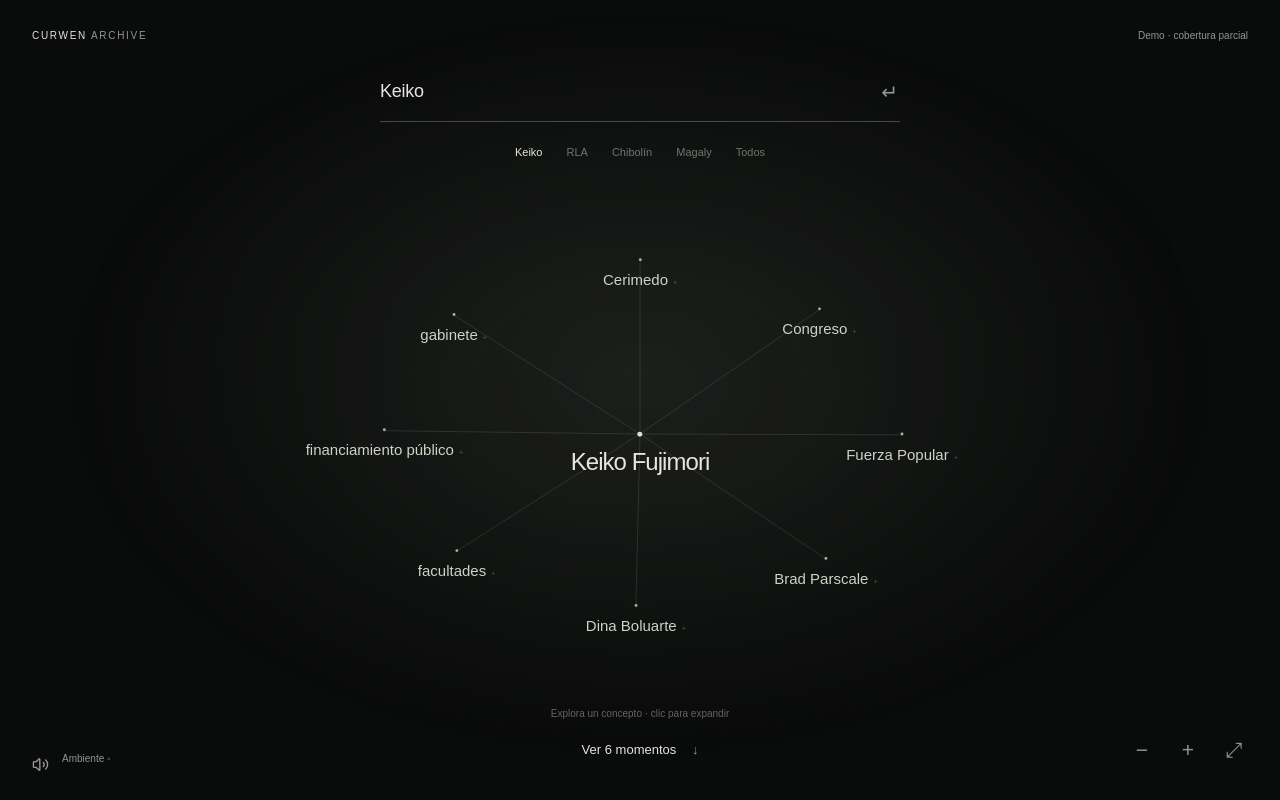
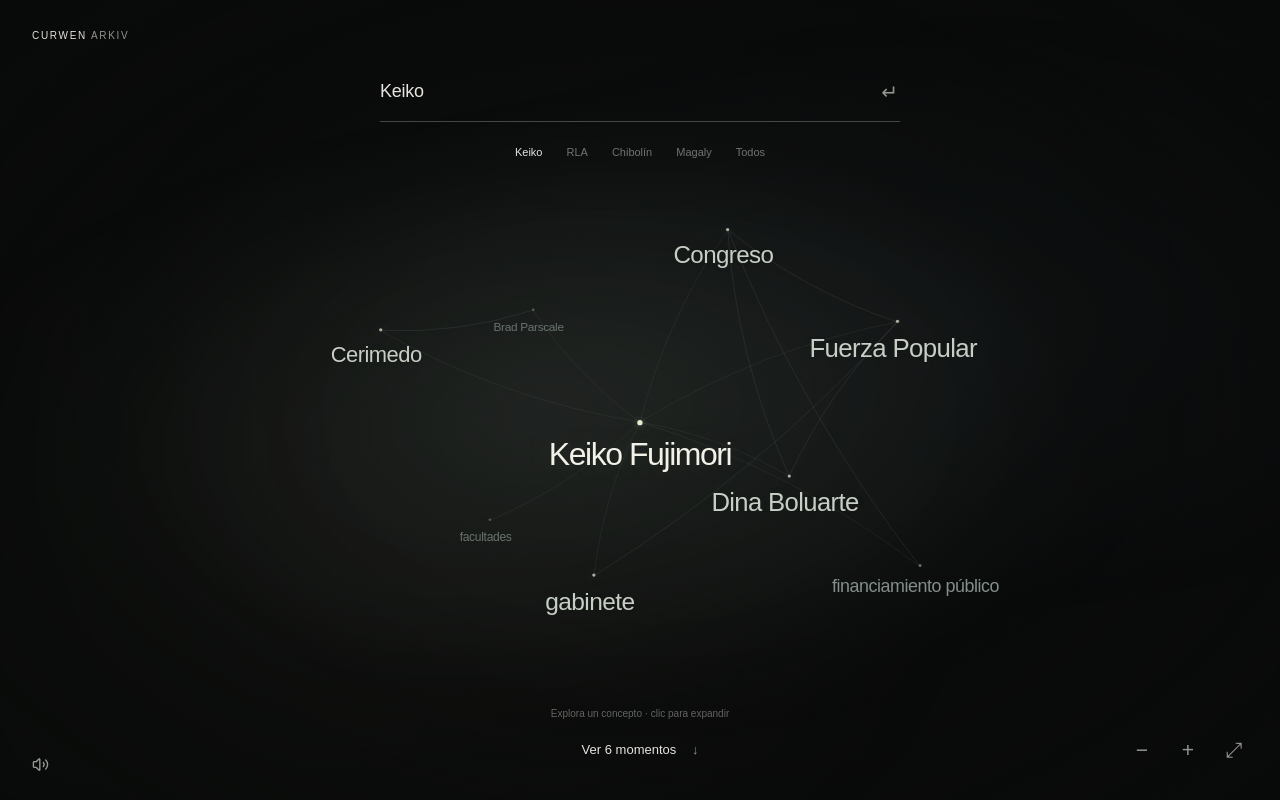
Before and after one commit to tataportal/curwen_arkiv, a Next.js app: page / in a window 1280 px wide. Shown: the top 800 px of the page. Built offline with nearby package versions, Linux system fonts and the light colour scheme.

Commit message:
Give Curwen Arkiv a layered perspective network and correct public branding

```diff
--- a/src/app/globals.css
+++ b/src/app/globals.css
@@ -378,3 +378,24 @@
 .demo-result{scroll-margin-top:32px}.demo-section-title{padding-bottom:28px;border-bottom:1px solid var(--line)}
 @media(max-width:640px){.demo-node-actions{left:24px;right:24px;bottom:128px;font-size:10px;gap:14px;max-width:none}.demo-node-actions>span{flex-basis:100%;font-size:11px}.demo-moment-actions{gap:18px}.demo-network-viewport{inset:205px 12px 228px}.demo-hero{min-height:600px}.demo-section-title h2{font-size:21px}.demo-section-title>.text-action{font-size:10px}.demo-result{gap:9px}.demo-inline-video{margin-left:0}}
 .demo-network .demo-node{max-width:none}.demo-network .demo-node>span,.demo-network .demo-node.is-center>span{max-width:100%}
+/* Spatial atmosphere: irregular evidence pockets and foreground/background focal planes. */
+.demo-network-viewport{inset:178px 45px 135px}
+.demo-network .ambient-backdrop{background:radial-gradient(ellipse at 42% 52%,rgba(135,160,141,.16),transparent 49%),radial-gradient(ellipse at 74% 40%,rgba(117,136,156,.07),transparent 45%),radial-gradient(ellipse at 28% 73%,rgba(165,154,121,.055),transparent 50%);filter:blur(24px);animation:demo-depth-breath 19s ease-in-out infinite}
+@keyframes demo-depth-breath{0%,100%{opacity:.45;transform:scale(1) translate(-.4%,.3%)}50%{opacity:.9;transform:scale(1.08) translate(.5%,-.4%)}}
+.demo-network::after{content:"";position:absolute;inset:0;pointer-events:none;background:radial-gradient(ellipse at 50% 52%,transparent 35%,#080a09a3 95%);z-index:1}
+.demo-network-plane{z-index:2}.demo-network-lines{overflow:visible}
+.demo-network-lines path{fill:none;stroke:#bfd0c5;stroke-width:.7;vector-effect:non-scaling-stroke;opacity:.15;transition:opacity .3s}
+.demo-network-lines path.is-branch{stroke:#b1c2c7;stroke-width:.6;opacity:.26}
+.demo-network .demo-node{gap:12px;letter-spacing:-.025em;z-index:3}
+.demo-network .demo-node[data-plane=anchor]{z-index:8}.demo-network .demo-node[data-plane=anchor]>span{color:#f2f1e8;text-shadow:0 0 45px #c6d5b82b;letter-spacing:-.045em}
+.demo-network .demo-node[data-plane=anchor] i{width:8px;height:8px;background:#e3edcf;box-shadow:0 0 9px #dbe7c54d,0 0 38px #d5e5b875,0 0 80px #c6dbb52e}
+.demo-network .demo-node[data-plane=foreground]>span{color:#d1d8cf;opacity:.95;text-shadow:0 0 28px #aec5b11c}.demo-network .demo-node[data-plane=foreground] i{width:5px;height:5px;box-shadow:0 0 16px #c9daba58}
+.demo-network .demo-node[data-plane=middle]>span{color:#a1afa8;opacity:.8}.demo-network .demo-node[data-plane=middle] i{opacity:.65}
+.demo-network .demo-node[data-plane=background]>span{color:#a0aea8;opacity:.6;filter:blur(.4px)}.demo-network .demo-node[data-plane=background] i{opacity:.4;filter:blur(.3px)}
+.demo-network .demo-node small{opacity:0;transition:opacity .2s;font-size:10px;padding-left:8px}
+.demo-network .demo-node:hover small,.demo-network .demo-node:focus-visible small{opacity:.7}
+.demo-network .demo-node:hover>span,.demo-network .demo-node:focus-visible>span,.demo-network .demo-node.is-active>span{color:#f0f5ed;opacity:1;filter:none;text-shadow:0 0 35px #c8dbbb50}
+.demo-network-plane:has(.demo-node:hover) path{opacity:.075}.demo-network.has-evidence-preview .demo-network-lines{opacity:.35}
+.demo-node-actions,.demo-network-controls{z-index:4}
+@media(max-width:640px){.demo-network-viewport{inset:198px 12px 228px}.demo-network .demo-node[data-plane=background]>span{filter:none;opacity:.72}}
+@media(prefers-reduced-motion:reduce){.demo-network .ambient-backdrop{animation:none!important;opacity:.45;transform:none}}
--- a/src/app/layout.tsx
+++ b/src/app/layout.tsx
@@ -2,7 +2,7 @@
 import './globals.css';
 import Navbar from '@/components/Navbar';
 export const metadata: Metadata = {
-  title: 'Curwen Archive',
+  title: 'Curwen Arkiv',
   description: 'Archivo público de las transmisiones de Curwen. Busca menciones y abre cada momento en YouTube.',
 };
 export default function RootLayout({ children }: Readonly<{ children: React.ReactNode }>) {
--- a/src/components/AmbientBackdrop.tsx
+++ b/src/components/AmbientBackdrop.tsx
@@ -2,10 +2,10 @@
 import {useEffect,useState} from 'react';
 import {createPortal} from 'react-dom';
 const STORAGE_KEY='curwen-ambient-enabled';
-export default function AmbientBackdrop() {
+export default function AmbientBackdrop({controls=true}:{controls?:boolean}) {
   const [enabled,setEnabled]=useState(true),[mounted,setMounted]=useState(false);
-  useEffect(()=>{setMounted(true);try{setEnabled(localStorage.getItem(STORAGE_KEY)!=='false');}catch{}},[]);
+  useEffect(()=>{setMounted(true);if(!controls){setEnabled(true);return;}try{setEnabled(localStorage.getItem(STORAGE_KEY)!=='false');}catch{}},[controls]);
   function toggle(){setEnabled(value=>{const next=!value;try{localStorage.setItem(STORAGE_KEY,String(next));}catch{}return next;});}
   return <><div className={'ambient-backdrop'+(enabled?'':' is-disabled')} aria-hidden="true"/>
-    {mounted&&createPortal(<button className="text-action ambient-toggle" aria-pressed={enabled} aria-label={enabled?'Desactivar ambiente':'Activar ambiente'} onClick={toggle}>Ambiente {enabled?'◦':'−'}</button>,document.body)}</>;
+    {controls&&mounted&&createPortal(<button className="text-action ambient-toggle" aria-pressed={enabled} aria-label={enabled?'Desactivar ambiente':'Activar ambiente'} onClick={toggle}>Ambiente {enabled?'◦':'−'}</button>,document.body)}</>;
 }
--- a/src/components/CommercialDemo.tsx
+++ b/src/components/CommercialDemo.tsx
@@ -41,10 +41,10 @@
  function showMoments(ids:string[]|null=null,path:string[]=[]){close();setActiveVideo(null);setListPath(path);setListFilter(ids);requestAnimationFrame(()=>{moments.current?.scrollIntoView({block:'start',behavior:'instant'});moments.current?.focus({preventScroll:true});});}
  return <div className="commercial-demo">
   <section className="demo-hero" ref={hero} aria-label="Explorar el archivo">
-   <header className="demo-header"><a href="?person=keiko" className="demo-wordmark">CURWEN <span>ARCHIVE</span></a><span>Demo · cobertura parcial</span></header>
+   <header className="demo-header"><a href="?person=keiko" className="demo-wordmark">CURWEN <span>ARKIV</span></a></header>
    <div className="demo-search-anchor">
-    <form role="search" className="search-field" onSubmit={e=>{e.preventDefault();search(input);}}><label htmlFor="demo-search" className="sr-only">Buscar en la demo</label><input id="demo-search" value={input} onChange={e=>setInput(e.target.value)} placeholder="Buscar en el archivo" maxLength={200}/><button aria-label="Buscar" type="submit" className="demo-search-submit">↵</button></form>
-    <nav aria-label="Personajes de la demo">{PEOPLE.map(p=><button key={p.id} aria-pressed={person===p.id} onClick={()=>navigate(p.id)}>{p.name}</button>)}<button aria-pressed={person==='all'} onClick={()=>navigate('all')}>Todos</button></nav>
+    <form role="search" className="search-field" onSubmit={e=>{e.preventDefault();search(input);}}><label htmlFor="demo-search" className="sr-only">Buscar en Curwen Arkiv</label><input id="demo-search" value={input} onChange={e=>setInput(e.target.value)} placeholder="Buscar en el archivo" maxLength={200}/><button aria-label="Buscar" type="submit" className="demo-search-submit">↵</button></form>
+    <nav aria-label="Explorar personajes">{PEOPLE.map(p=><button key={p.id} aria-pressed={person===p.id} onClick={()=>navigate(p.id)}>{p.name}</button>)}<button aria-pressed={person==='all'} onClick={()=>navigate('all')}>Todos</button></nav>
    </div>
    {connection&&<div className="demo-breadcrumb"><button onClick={()=>navigate(person,query)}>← {who?.name||query||'Archivo'}</button><span>/ {connection}</span></div>}
    {results.length>0?<DemoNetwork key={person+query+connection} label={label} items={results} onPreview={showPreview} onLeave={cancelHover} onGraphChange={()=>{close();hoverBlockedUntil.current=Date.now()+650;}} onMoments={(items,path)=>showMoments(items.map(m=>m.id),path)} activeLabel={preview?.label??''} busy={!!preview||!!activeVideo}/>:<div className="demo-empty"><h2>No hay coincidencias en esta selección.</h2><p>Prueba con Keiko, RLA, Chibolín o Magaly.</p><button className="text-action" onClick={()=>navigate('keiko')}>Volver a la red ↗</button></div>}
@@ -56,7 +56,7 @@
    <div className="demo-section-title"><div><p className="demo-kicker">Evidencia · {shown.length} {shown.length===1?'momento':'momentos'} · {new Set(shown.map(m=>m.episode.videoId)).size} {new Set(shown.map(m=>m.episode.videoId)).size===1?'episodio':'episodios'}</p><h2>{listPath.length?listPath.join(' → '):label}</h2></div><button className="text-action" onClick={()=>{close();setActiveVideo(null);hero.current?.scrollIntoView({behavior:'instant'});}}>Volver a la red ↑</button></div>
    {listFilter&&<button className="text-action" onClick={()=>{setListFilter(null);setListPath([]);setActiveVideo(null);}}>Ver todos los momentos de {label} ×</button>}
    <DemoMomentList key={listPath.join("|")} items={shown} activeId={activeVideo} setActiveId={id=>{close();setActiveVideo(id);}}/>
-   <footer className="demo-footer"><p>Demo comercial · {DEMO_MOMENTS.length} momentos seleccionados · cobertura parcial.</p><p>El histórico completo, las actualizaciones automáticas y el mantenimiento se cotizan aparte.</p></footer>
+
   </section>
  </div>;
 }
--- a/src/components/DemoNetwork.tsx
+++ b/src/components/DemoNetwork.tsx
@@ -3,6 +3,7 @@
 import {useEffect,useRef,useState} from 'react';
 import type {DemoMoment} from '@/lib/commercial-demo';
 import {initialDemoGraph,expandDemoGraph,type DemoGraph} from '@/lib/commercial-network';
+import {nodePlane,nodeTypeSize,connectionPath,projectNode} from '@/lib/network-presentation';
 import AmbientBackdrop from './AmbientBackdrop';
 
 export type DemoAnchor={left:number;right:number;top:number;bottom:number};
@@ -14,9 +15,9 @@
  const initial=useRef(initialDemoGraph(label,items));
  const focusedNode=graph.nodes.find(n=>n.id===focused);
  const viewport=useRef<HTMLDivElement>(null),plane=useRef<HTMLDivElement>(null),motionTime=useRef(0),pointer=useRef<{x:number;y:number;px:number;py:number}|null>(null);
- const bounds={x:Math.max(...initial.current.nodes.map(n=>Math.abs(n.x)))+120,y:Math.max(...initial.current.nodes.map(n=>Math.abs(n.y)))+75};
+ const bounds={x:Math.max(...initial.current.nodes.map(n=>Math.abs(projectNode(n).x)))+120,y:Math.max(...initial.current.nodes.map(n=>Math.abs(projectNode(n).y)))+75};
  const fit=Math.min(1,size.width/(2*bounds.x),size.height/(2*bounds.y)),scale=fit*zoom;
- const outside=graph.nodes.filter(n=>Math.abs(n.x*scale+pan.x)>size.width/2-70||Math.abs(n.y*scale+pan.y)>size.height/2-40).length;
+ const outside=graph.nodes.filter(n=>Math.abs(projectNode(n).x*scale+pan.x)>size.width/2-70||Math.abs(projectNode(n).y*scale+pan.y)>size.height/2-40).length;
  useEffect(()=>{const el=viewport.current;if(!el)return;const resize=new ResizeObserver(([entry])=>setSize({width:entry.contentRect.width,height:entry.contentRect.height}));resize.observe(el);return()=>resize.disconnect();},[]);
  useEffect(()=>{
   const surface=plane.current;if(!surface)return;let frame=0,last=0;const reduced=matchMedia('(prefers-reduced-motion: reduce)');
@@ -26,9 +27,9 @@
    const interacting=!!surface.querySelector('.demo-node:focus-visible,.demo-node:hover')||pointer.current;
    if(!busy&&!disabled&&!reduced.matches&&!interacting&&!document.hidden){
     motionTime.current+=dt;const seconds=motionTime.current/1000;
-    const offsets=graph.nodes.map((node,i)=>({x:node.x+(node.depth?Math.sin(seconds/5+i*1.9)*6:0),y:node.y+(node.depth?Math.cos(seconds/6+i*1.3)*6:0)}));
+    const offsets=graph.nodes.map(node=>projectNode(node,seconds));
     surface.querySelectorAll<HTMLElement>('.demo-node').forEach((node,i)=>{node.style.left=offsets[i].x+'px';node.style.top=offsets[i].y+'px';});
-    surface.querySelectorAll('line').forEach((line,i)=>{const edge=graph.edges[i],a=offsets[graph.nodes.findIndex(n=>n.id===edge.from)],b=offsets[graph.nodes.findIndex(n=>n.id===edge.to)];line.setAttribute('x1',String(a.x));line.setAttribute('y1',String(a.y));line.setAttribute('x2',String(b.x));line.setAttribute('y2',String(b.y));});
+    surface.querySelectorAll<SVGPathElement>('[data-connection]').forEach((line,i)=>{const edge=graph.edges[i],a=offsets[graph.nodes.findIndex(n=>n.id===edge.from)],b=offsets[graph.nodes.findIndex(n=>n.id===edge.to)];line.setAttribute('d',connectionPath(a,b,edge.from+edge.to));});
    }
    frame=requestAnimationFrame(tick);
   };
@@ -36,16 +37,16 @@
  },[busy,graph]);
  function remember(){setHistory(h=>[...h,{graph,pan,zoom,focused}]);}
  function expand(id:string){onGraphChange();const next=expandDemoGraph(graph,id,items);if(next!==graph){remember();setGraph(next);}setFocused(id);}
- function recenter(){if(!focusedNode)return;onGraphChange();remember();setPan({x:-focusedNode.x*scale,y:-focusedNode.y*scale});}
+ function recenter(){if(!focusedNode)return;onGraphChange();remember();setPan({x:-projectNode(focusedNode).x*scale,y:-projectNode(focusedNode).y*scale});}
  function back(){const prior=history[history.length-1];if(!prior)return;onGraphChange();setGraph(prior.graph);setPan(prior.pan);setZoom(prior.zoom);setFocused(prior.focused);setHistory(history.slice(0,-1));}
- function fitAll(){onGraphChange();remember();const x=Math.max(...graph.nodes.map(n=>Math.abs(n.x)))+140,y=Math.max(...graph.nodes.map(n=>Math.abs(n.y)))+100;setZoom(Math.min(1,size.width/(2*x),size.height/(2*y))/fit);setPan({x:0,y:0});}
+ function fitAll(){onGraphChange();remember();const x=Math.max(...graph.nodes.map(n=>Math.abs(projectNode(n).x)))+140,y=Math.max(...graph.nodes.map(n=>Math.abs(projectNode(n).y)))+100;setZoom(Math.min(1,size.width/(2*x),size.height/(2*y))/fit);setPan({x:0,y:0});}
 
  return <div className={'demo-network'+(busy?' has-evidence-preview':'')} data-idle-paused={busy}>
-  <AmbientBackdrop/>
+  <AmbientBackdrop controls={false}/>
   <div ref={viewport} className="demo-network-viewport" onPointerDown={e=>{if((e.target as HTMLElement).closest('button')||e.button!==0)return;remember();pointer.current={x:e.clientX,y:e.clientY,px:pan.x,py:pan.y};e.currentTarget.setPointerCapture(e.pointerId);}} onPointerMove={e=>{if(pointer.current)setPan({x:pointer.current.px+e.clientX-pointer.current.x,y:pointer.current.py+e.clientY-pointer.current.y});}} onPointerUp={()=>{pointer.current=null;}} onPointerCancel={()=>{pointer.current=null;}}>
    <div ref={plane} className="demo-network-plane" style={{transform:`translate(${pan.x}px,${pan.y}px) scale(${scale})`}} aria-label="Red de conceptos con evidencia">
-    <svg className="demo-network-lines" viewBox="-2000 -1600 4000 3200" aria-hidden="true">{graph.edges.map(edge=>{const a=graph.nodes.find(n=>n.id===edge.from)!,b=graph.nodes.find(n=>n.id===edge.to)!;return <line key={edge.from+'|'+edge.to} x1={a.x} y1={a.y} x2={b.x} y2={b.y} className={edge.from==='root'?'':'is-branch'} data-from={a.label} data-to={b.label} data-evidence-count={edge.momentIds.length}/>;})}</svg>
-    {graph.nodes.map(node=><button key={node.id} className={'demo-node'+(node.depth===0?' is-center':node.depth===1?' is-near':' is-far')+(activeLabel===node.label?' is-active':'')+(focused===node.id?' is-selected':'')} style={{left:node.x,top:node.y,width:(node.depth===0?230:170)/scale,fontSize:Math.min(70,(node.depth===0?24:node.depth===1?15:13)/scale)}} aria-label={node.label+' · '+node.items.length+(node.items.length===1?' momento':' momentos')} aria-expanded={node.depth<2?node.expanded:undefined} title={node.depth===2?'Nivel 2 · ver momentos':node.expanded?'Asociaciones desplegadas':'Expandir asociaciones'} data-node-id={node.id} data-depth={node.depth} onPointerEnter={e=>{if(e.pointerType==='mouse')onPreview({label:node.label,items:node.items,anchor:e.currentTarget.getBoundingClientRect().toJSON(),expanded:false,path:node.path});}} onPointerLeave={onLeave} onFocus={e=>{if(e.currentTarget.matches(':focus-visible'))onPreview({label:node.label,items:node.items,anchor:e.currentTarget.getBoundingClientRect().toJSON(),expanded:false,path:node.path});}} onClick={()=>expand(node.id)}><i/><span>{node.label}{node.depth>0&&node.depth<2&&<small>{node.expanded?'':'+'}</small>}</span></button>)}
+    <svg className="demo-network-lines" viewBox="-2000 -1600 4000 3200" aria-hidden="true">{graph.edges.map(edge=>{const a=graph.nodes.find(n=>n.id===edge.from)!,b=graph.nodes.find(n=>n.id===edge.to)!;return <path data-connection key={edge.from+'|'+edge.to} d={connectionPath(projectNode(a),projectNode(b),edge.from+edge.to)} className={edge.from==='root'?'':'is-branch'} data-from={a.label} data-to={b.label} data-evidence-count={edge.momentIds.length}/>;})}</svg>
+    {graph.nodes.map(node=><button key={node.id} className={'demo-node'+(node.depth===0?' is-center':node.depth===1?' is-near':' is-far')+(activeLabel===node.label?' is-active':'')+(focused===node.id?' is-selected':'')} style={{left:projectNode(node).x,top:projectNode(node).y,width:(node.depth===0?290:190)/scale,fontSize:Math.min(85,nodeTypeSize(node)*projectNode(node).k/scale)}} aria-label={node.label+' · '+node.items.length+(node.items.length===1?' momento':' momentos')} aria-expanded={node.depth<2?node.expanded:undefined} title={node.depth===2?'Nivel 2 · ver momentos':node.expanded?'Asociaciones desplegadas':'Expandir asociaciones'} data-plane={nodePlane(node)} data-node-id={node.id} data-depth={node.depth} onPointerEnter={e=>{if(e.pointerType==='mouse')onPreview({label:node.label,items:node.items,anchor:e.currentTarget.getBoundingClientRect().toJSON(),expanded:false,path:node.path});}} onPointerLeave={onLeave} onFocus={e=>{if(e.currentTarget.matches(':focus-visible'))onPreview({label:node.label,items:node.items,anchor:e.currentTarget.getBoundingClientRect().toJSON(),expanded:false,path:node.path});}} onClick={()=>expand(node.id)}><i/><span>{node.label}{node.depth>0&&node.depth<2&&<small>{node.expanded?'':'+'}</small>}</span></button>)}
    </div>
   </div>
   {focusedNode&&<div className="demo-node-actions"><span>{focusedNode.label}{focusedNode.depth===2?' · nivel 2':''}</span><button onClick={()=>onMoments(focusedNode.items,focusedNode.path)}>Ver {focusedNode.items.length} {focusedNode.items.length===1?'momento':'momentos'} ↓</button>{focusedNode.depth<2&&!focusedNode.expanded&&<button onClick={()=>expand(focusedNode.id)}>Expandir +</button>}<button onClick={recenter}>Recentrar</button></div>}
--- a/src/components/Navbar.tsx
+++ b/src/components/Navbar.tsx
@@ -5,7 +5,7 @@
   const pathname = usePathname();
   if (pathname === '/') return null;
   return <header className="site-header">
-    <Link href="/" className="wordmark" aria-label="Curwen Archive, buscar">CURWEN <span>ARCHIVE</span></Link>
+    <Link href="/" className="wordmark" aria-label="Curwen Arkiv, buscar">CURWEN <span>ARKIV</span></Link>
     <nav aria-label="Principal"><Link href="/episodes" aria-current={pathname.startsWith('/episode') ? 'page' : undefined}>Archivo</Link><Link href="/graph" aria-current={pathname === '/graph' ? 'page' : undefined}>Red</Link></nav>
   </header>;
 }
--- a/src/components/SearchExperience.tsx
+++ b/src/components/SearchExperience.tsx
@@ -32,7 +32,7 @@
  const items=selection?.items??(data?resultMoments(data.episodes):[]),label=selection?.label??activeQuery;
  return <div className={'search-experience '+(activeQuery?'is-active':'')}>
   <section className="search-hero" ref={hero} aria-label="Explorar conceptos">
-   <h1 className="sr-only">Curwen Archive · explorar conversaciones</h1>
+   <h1 className="sr-only">Curwen Arkiv · explorar conversaciones</h1>
    {activeQuery&&<div className="home-network"><NetworkExplorer key={activeQuery} query={activeQuery} compact={belowMap} response={data} loading={loading} onMoments={(next,label)=>{setSelection({items:next,label});goToMoments();}}/></div>}
    <div className="search-anchor"><form role="search" className={'search-field '+(loading?'is-loading':'')} onSubmit={e=>{e.preventDefault();void search(query);input.current?.focus();window.scrollTo({top:0,behavior:'instant'});}}>
     <label htmlFor="archive-search" className="sr-only">Buscar un tema</label><input ref={input} id="archive-search" type="text" autoComplete="off" maxLength={500} value={query} onChange={e=>setQuery(e.target.value)} placeholder="Buscar un tema" enterKeyHint="search" onKeyDown={e=>{if(e.key==='Escape')newSearch();}}/>
--- a/src/lib/commercial-network.ts
+++ b/src/lib/commercial-network.ts
@@ -8,10 +8,24 @@
  const connections=demoConnections(items).filter(n=>n.label!==label).slice(0,8);
  const nodes:DemoGraphNode[]=[{id:'root',label,x:0,y:0,depth:0,items,expanded:false,path:[label]}];
  const edges:DemoGraphEdge[]=[];
- connections.forEach((n,i)=>{const angle=-Math.PI/2+i*2*Math.PI/connections.length;
-  nodes.push({id:topicId(n.label),label:n.label,x:Math.cos(angle)*365,y:Math.sin(angle)*240,depth:1,items:n.items,expanded:false,path:[label,n.label]});
+ // Place concepts that share evidence in neighbouring pockets, not equal-angle spokes.
+ const remaining=new Set(connections.map((_,i)=>i)),order:number[]=[];
+ while(remaining.size){
+  const queue=[remaining.values().next().value!];remaining.delete(queue[0]);
+  while(queue.length){const index=queue.shift()!;order.push(index);
+   for(const other of remaining)if(connections[index].items.some(m=>connections[other].items.some(n=>n.id===m.id))){remaining.delete(other);queue.push(other);}
+  }
+ }
+ const pockets=[[-370,-135],[-250,-240],[130,-245],[360,-115],[235,100],[420,230],[-55,235],[-350,150]];
+ order.forEach((index,slot)=>{const n=connections[index],seed=[...n.label].reduce((v,c)=>v+c.charCodeAt(0),0),point=pockets[slot];
+  nodes.push({id:topicId(n.label),label:n.label,x:point[0]+seed%31-15,y:point[1]+seed%23-11,depth:1,items:n.items,expanded:false,path:[label,n.label]});
   edges.push({from:'root',to:topicId(n.label),momentIds:n.items.map(m=>m.id)});
  });
+ // Lateral links are co-mentions in the exact same curated moment, never inferred facts.
+ for(let i=1;i<nodes.length;i++)for(let j=i+1;j<nodes.length;j++){
+  const shared=nodes[i].items.filter(m=>nodes[j].items.some(n=>n.id===m.id));
+  if(shared.length)edges.push({from:nodes[i].id,to:nodes[j].id,momentIds:shared.map(m=>m.id)});
+ }
  return {nodes,edges};
 }
 
--- /dev/null
+++ b/src/lib/network-presentation.ts
@@ -0,0 +1,31 @@
+import type {DemoGraphNode} from './commercial-network';
+/** Visual depth is independent of the two-level retrieval/exploration limit. */
+export function nodePlane(node:DemoGraphNode){
+ if(node.depth===0)return 'anchor';
+ if(node.items.length>1)return 'foreground';
+ const seed=[...node.label].reduce((sum,c)=>sum+c.charCodeAt(0),0);
+ return seed%3===0?'foreground':seed%3===1?'middle':'background';
+}
+export function nodeTypeSize(node:DemoGraphNode){
+ return ({anchor:32,foreground:22,middle:17,background:15} as const)[nodePlane(node)];
+}
+export function connectionPath(a:{x:number;y:number},b:{x:number;y:number},key:string){
+ const seed=[...key].reduce((sum,c)=>sum+c.charCodeAt(0),0),dx=b.x-a.x,dy=b.y-a.y;
+ const distance=Math.max(1,Math.hypot(dx,dy)),bend=(seed%2?-1:1)*Math.min(42,distance*.09);
+ return `M ${a.x} ${a.y} Q ${(a.x+b.x)/2-dy/distance*bend} ${(a.y+b.y)/2+dx/distance*bend} ${b.x} ${b.y}`;
+}
+
+/** Pinhole projection: visual z controls foreshortening, not evidence hierarchy. */
+export function projectNode(node:DemoGraphNode,seconds=0){
+ if(node.depth===0)return {x:0,y:0,k:1};
+ const plane=nodePlane(node),z=({foreground:100,middle:-60,background:-220,anchor:0} as const)[plane];
+ const drift=node.depth?Math.sin(seconds/7+node.x*.01)*8:0;
+ const x=node.x+drift,y=node.y+Math.cos(seconds/9+node.y*.01)*5;
+ const yaw=-.22,pitch=.12;
+ const rotatedX=x*Math.cos(yaw)+z*Math.sin(yaw);
+ const rotatedZ=z*Math.cos(yaw)-x*Math.sin(yaw);
+ const rotatedY=y*Math.cos(pitch)-rotatedZ*Math.sin(pitch);
+ const finalZ=rotatedZ*Math.cos(pitch)+y*Math.sin(pitch);
+ const k=1100/(1100-finalZ);
+ return {x:rotatedX*k,y:rotatedY*k,k};
+}
```
Also changed, not shown: 2 other files (tests, documents, lock files or other folders).
